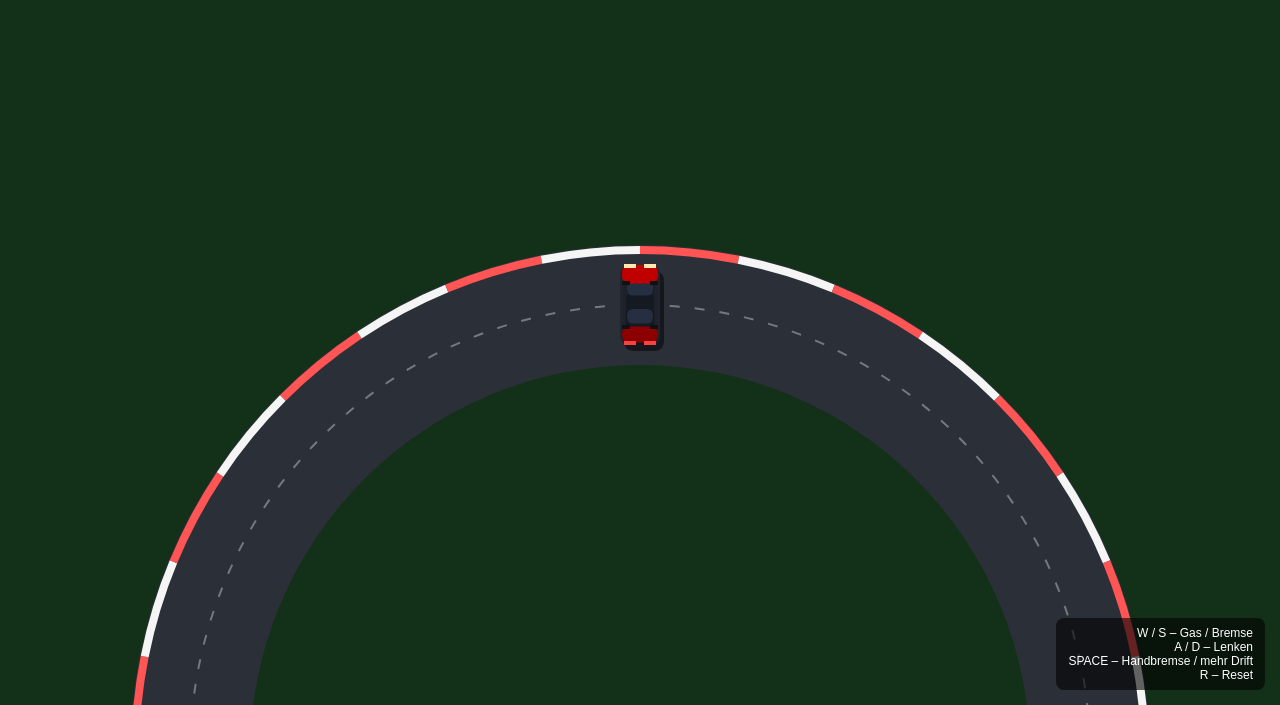
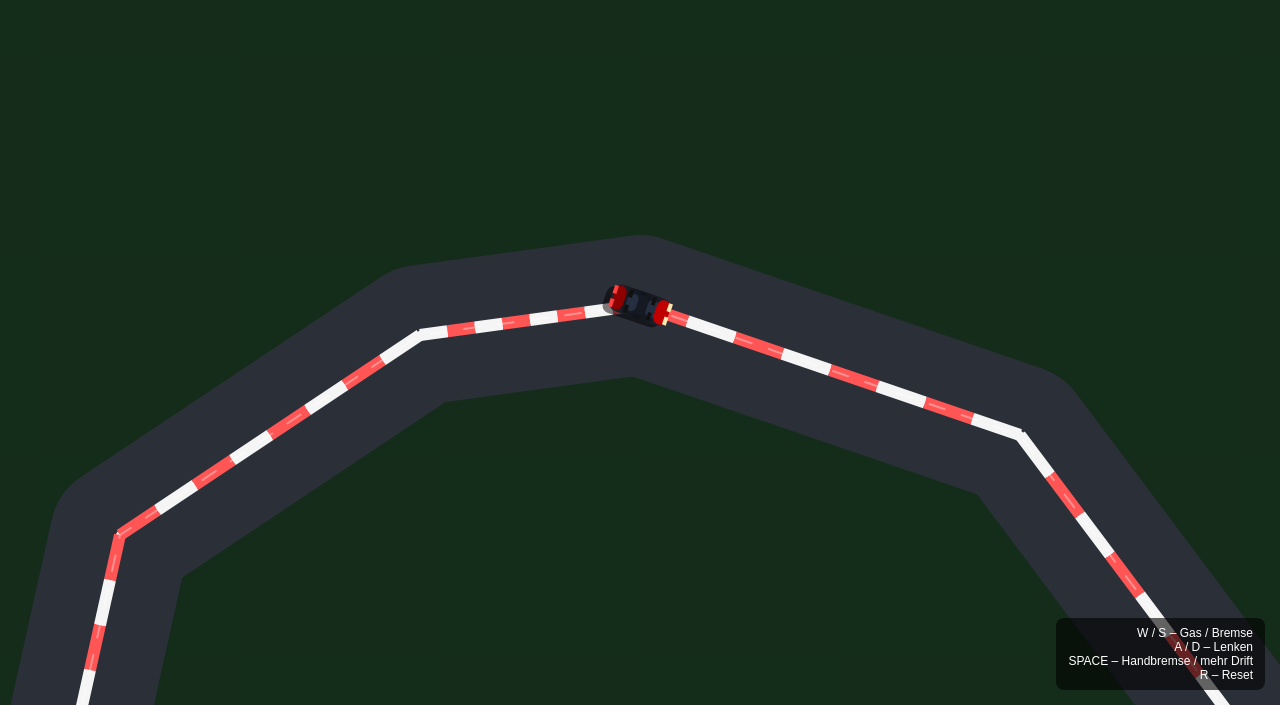
Before and after one commit to imannsv/driftkingonline, a plain HTML site: page index.html in a window 1280 px wide. Shown: the part 95-800 px from the top of the page. Drawn offline with Linux system fonts and the light colour scheme.

Commit message:
sdfgdfgagfdfgdaafdg

```diff
--- a/index.html
+++ b/index.html
@@ -2,7 +2,7 @@
 <html lang="de">
 <head>
     <meta charset="UTF-8">
-    <title>2D Drift Ring</title>
+    <title>2D Drift Circuit</title>
     <style>
         html, body {
             margin: 0;
@@ -51,7 +51,7 @@
 </head>
 <body>
     <div id="hud">
-        <div id="hud-title">2D DRIFT RING</div>
+        <div id="hud-title">2D DRIFT CIRCUIT</div>
         <div>Speed: <span id="speedText">0</span> km/h</div>
         <div>Drift: <span id="driftText">0</span>%</div>
         <div id="offText" style="margin-top:4px; color:#ff7070; display:none;">OFF TRACK - Respawn</div>
@@ -106,35 +106,82 @@
         });
 
         // =========================
-        // Track: Rundkurs
+        // Track: Rundkurs (Polyline)
         // =========================
+        // geschlossener Kurs mit Kurven & leichten Geraden
+        const TRACK_HALF_WIDTH = 70; // halbe Breite der Strecke
 
-        const TRACK_RADIUS = 450;       // Radius der Mittellinie
-        const TRACK_HALF_WIDTH = 60;    // halbe Breite der Fahrbahn
-        const WORLD_MARGIN = 200;
+        const trackPoints = [
+            { x: 0, y: -550 },   // Start oben
+            { x: 380, y: -420 },
+            { x: 620, y: -100 },
+            { x: 550, y: 260 },
+            { x: 250, y: 520 },
+            { x: -80, y: 520 },
+            { x: -420, y: 330 },
+            { x: -600, y: 40 },
+            { x: -520, y: -320 },
+            { x: -220, y: -520 }
+        ];
+        const WORLD_MARGIN = 300;
+
+        function segmentDistance(p, a, b) {
+            const abx = b.x - a.x;
+            const aby = b.y - a.y;
+            const apx = p.x - a.x;
+            const apy = p.y - a.y;
+            const abLenSq = abx * abx + aby * aby;
+            let t = 0;
+            if (abLenSq > 0) {
+                t = (apx * abx + apy * aby) / abLenSq;
+                if (t < 0) t = 0;
+                if (t > 1) t = 1;
+            }
+            const cx = a.x + abx * t;
+            const cy = a.y + aby * t;
+            const dx = p.x - cx;
+            const dy = p.y - cy;
+            return Math.hypot(dx, dy);
+        }
+
+        function distanceToTrackCenter(px, py) {
+            const p = { x: px, y: py };
+            let minD = Infinity;
+            const n = trackPoints.length;
+            for (let i = 0; i < n; i++) {
+                const a = trackPoints[i];
+                const b = trackPoints[(i + 1) % n];
+                const d = segmentDistance(p, a, b);
+                if (d < minD) minD = d;
+            }
+            return minD;
+        }
+
+        function isOnTrack(x, y) {
+            const d = distanceToTrackCenter(x, y);
+            return d <= TRACK_HALF_WIDTH * 0.85;
+        }
 
         // =========================
-        // Car-Physik (Topdown, Drift)
+        // Car-Physik
         // =========================
-
         const car = {
             x: 0,
             y: 0,
-            angle: 0,          // Heading
+            angle: 0,          // Richtung (wird für Physik + Zeichnen benutzt)
             vx: 0,
             vy: 0,
-            width: 40,
-            length: 80,
-            maxSpeed: 70,      // stärker, arcade
-            acceleration: 120, // Gas
-            brake: 160,        // Bremse
-            friction: 1.8,     // geringere Reibung = mehr Rollen
-            grip: 9,           // je niedriger, desto mehr Drift
-            handbrakeGrip: 3,  // Handbremse = sehr loose
-            steering: 160,     // Grad pro Sekunde
+            width: 28,         // optische Breite
+            length: 60,        // optische Länge
+            maxSpeed: 60,      // faires Arcadetempo
+            acceleration: 90,  // fühlbare Beschleunigung
+            brake: 140,
+            friction: 2.3,
+            grip: 9,
+            handbrakeGrip: 3,
+            steering: 190      // Grad / Sekunde (direkter als vorher)
         };
 
-        // Respawn-Status
         const respawn = {
             active: false,
             timer: 0,
@@ -143,10 +190,11 @@
         };
 
         function setCarToSpawn() {
-            // oben am Ring, nach rechts fahrend (im Uhrzeigersinn)
-            car.x = 0;
-            car.y = -TRACK_RADIUS;
-            car.angle = 0; // nach rechts
+            const start = trackPoints[0];
+            const next = trackPoints[1];
+            car.x = start.x;
+            car.y = start.y;
+            car.angle = Math.atan2(next.y - start.y, next.x - start.x); // tangential zur Strecke
             car.vx = 0;
             car.vy = 0;
         }
@@ -161,7 +209,6 @@
         }
 
         function manualReset() {
-            // Direktes Reset per R
             resetCar();
         }
 
@@ -169,16 +216,10 @@
 
         const skidmarks = [];
 
-        function isOnTrack(x, y) {
-            const dist = Math.hypot(x, y);
-            const d = Math.abs(dist - TRACK_RADIUS);
-            return d <= TRACK_HALF_WIDTH * 0.85; // leicht enger für "Offtrack"-Gefühl
-        }
-
         function triggerAutoRespawn() {
             respawn.active = true;
-            respawn.timer = 1.2;       // ~1.2 Sek
-            respawn.blinkTimer = 0.15; // alle 0.15s toggle
+            respawn.timer = 1.2;
+            respawn.blinkTimer = 0.15;
             respawn.visible = true;
             setCarToSpawn();
             offText.style.display = 'block';
@@ -202,7 +243,6 @@
         }
 
         function updateCar(dt) {
-            // Wenn Respawn läuft: keine Steuerung / Physik aktualisieren
             if (respawn.active) {
                 car.vx = 0;
                 car.vy = 0;
@@ -216,7 +256,6 @@
             const sideSpeed = -car.vx * sin + car.vy * cos;
 
             let accel = 0;
-
             if (keys.w) accel += car.acceleration;
             if (keys.s) accel -= car.brake;
 
@@ -229,14 +268,12 @@
             if (limitedForward > maxFwd) limitedForward = maxFwd;
             if (limitedForward < maxBack) limitedForward = maxBack;
 
-            // Grip
             let grip = keys.space ? car.handbrakeGrip : car.grip;
             const newSideSpeed = sideSpeed * Math.exp(-grip * dt);
 
             car.vx = limitedForward * cos - newSideSpeed * sin;
             car.vy = limitedForward * sin + newSideSpeed * cos;
 
-            // globale Reibung
             const speed = Math.hypot(car.vx, car.vy);
             if (speed > 0) {
                 const frictionForce = car.friction * dt;
@@ -246,29 +283,27 @@
                 car.vy *= scale;
             }
 
-            // Lenken (deutlich direkter, nicht komplett abhängig von Speed)
-            const steerInput = (keys.a ? 1 : 0) + (keys.d ? -1 : 0); // links positiv
+            // A/D vertauscht fixen: A = links, D = rechts
+            const steerInput = (keys.a ? -1 : 0) + (keys.d ? 1 : 0);
             if (steerInput !== 0 && speed > 1) {
-                const speedFactor = Math.max(speed / car.maxSpeed, 0.3); // immer mind. 30% Lenkeffekt
+                const speedFactor = Math.max(speed / car.maxSpeed, 0.3);
                 const steerAmount = (car.steering * Math.PI / 180) * steerInput * dt * speedFactor;
                 car.angle += steerAmount;
             }
 
-            // Position
             car.x += car.vx * dt;
             car.y += car.vy * dt;
 
-            // Weltgrenzen (absurde Ausreißer verhindern)
-            const limit = TRACK_RADIUS + TRACK_HALF_WIDTH + WORLD_MARGIN;
+            const limit = 1000 + WORLD_MARGIN;
             if (car.x < -limit) car.x = -limit;
             if (car.x > limit) car.x = limit;
             if (car.y < -limit) car.y = -limit;
             if (car.y > limit) car.y = limit;
 
-            // Drift- und Skidmarks
-            const driftStrength = Math.min(Math.abs(sideSpeed) / 20, 1); // 0..1
+            // Drift / Skidmarks
+            const driftStrength = Math.min(Math.abs(sideSpeed) / 20, 1);
             if (driftStrength > 0.25 && speed > 5) {
-                const rearOffset = -car.length * 0.4;
+                const rearOffset = -car.length * 0.45;
                 const wx = car.x + rearOffset * cos;
                 const wy = car.y + rearOffset * sin;
                 skidmarks.push({
@@ -279,12 +314,10 @@
                 });
             }
 
-            // HUD
-            const kmh = Math.round(speed * 3.2); // Skala angepasst
+            const kmh = Math.round(speed * 2.6); // etwas „realistischer“
             speedText.textContent = kmh.toString();
             driftText.textContent = Math.round(driftStrength * 100);
 
-            // Offtrack-Check
             if (!isOnTrack(car.x, car.y)) {
                 triggerAutoRespawn();
             }
@@ -310,6 +343,87 @@
             };
         }
 
+        function drawTrack(camX, camY) {
+            // Asphalt
+            ctx.save();
+            ctx.strokeStyle = "#2b2f38";
+            ctx.lineWidth = TRACK_HALF_WIDTH * 2;
+            ctx.lineCap = "round";
+            ctx.lineJoin = "round";
+            ctx.beginPath();
+            for (let i = 0; i < trackPoints.length; i++) {
+                const p = worldToScreen(trackPoints[i].x, trackPoints[i].y, camX, camY);
+                if (i === 0) ctx.moveTo(p.x, p.y);
+                else ctx.lineTo(p.x, p.y);
+            }
+            ctx.closePath();
+            ctx.stroke();
+            ctx.restore();
+
+            // Rand (heller Streifen)
+            ctx.save();
+            ctx.strokeStyle = "#f5f5f5";
+            ctx.lineWidth = 8;
+            ctx.lineCap = "round";
+            ctx.lineJoin = "round";
+            ctx.beginPath();
+            for (let i = 0; i < trackPoints.length; i++) {
+                const p = worldToScreen(trackPoints[i].x, trackPoints[i].y, camX, camY);
+                if (i === 0) ctx.moveTo(p.x, p.y);
+                else ctx.lineTo(p.x, p.y);
+            }
+            ctx.closePath();
+            ctx.stroke();
+            ctx.restore();
+
+            // Curbs rot/weiß – wir laufen über die Segmente und wechseln die Farbe
+            const n = trackPoints.length;
+            const curbWidth = TRACK_HALF_WIDTH * 2 + 4;
+
+            for (let i = 0; i < n; i++) {
+                const a = trackPoints[i];
+                const b = trackPoints[(i + 1) % n];
+                const segments = 8;
+                for (let j = 0; j < segments; j++) {
+                    const t0 = j / segments;
+                    const t1 = (j + 1) / segments;
+                    const sx0 = a.x + (b.x - a.x) * t0;
+                    const sy0 = a.y + (b.y - a.y) * t0;
+                    const sx1 = a.x + (b.x - a.x) * t1;
+                    const sy1 = a.y + (b.y - a.y) * t1;
+
+                    const p0 = worldToScreen(sx0, sy0, camX, camY);
+                    const p1 = worldToScreen(sx1, sy1, camX, camY);
+
+                    ctx.save();
+                    ctx.strokeStyle = ((i + j) % 2 === 0) ? "#ff5555" : "#f5f5f5";
+                    ctx.lineWidth = 12;
+                    ctx.beginPath();
+                    ctx.moveTo(p0.x, p0.y);
+                    ctx.lineTo(p1.x, p1.y);
+                    ctx.stroke();
+                    ctx.restore();
+                }
+            }
+
+            // Mittellinie (gestrichelt)
+            ctx.save();
+            ctx.strokeStyle = "rgba(255,255,255,0.35)";
+            ctx.lineWidth = 2;
+            ctx.setLineDash([16, 18]);
+            ctx.lineCap = "round";
+            ctx.beginPath();
+            for (let i = 0; i < trackPoints.length; i++) {
+                const p = worldToScreen(trackPoints[i].x, trackPoints[i].y, camX, camY);
+                if (i === 0) ctx.moveTo(p.x, p.y);
+                else ctx.lineTo(p.x, p.y);
+            }
+            ctx.closePath();
+            ctx.stroke();
+            ctx.setLineDash([]);
+            ctx.restore();
+        }
+
         function draw(dt) {
             const camX = car.x;
             const camY = car.y;
@@ -318,46 +432,25 @@
             ctx.fillStyle = "#133018";
             ctx.fillRect(0, 0, canvas.width, canvas.height);
 
-            // Track (Ring)
-            const centerScreen = worldToScreen(0, 0, camX, camY);
+            // leichte City/Grass-Struktur
             ctx.save();
-            ctx.translate(centerScreen.x, centerScreen.y);
+            ctx.globalAlpha = 0.18;
+            const sz = 200;
+            for (let x = -2000; x <= 2000; x += sz) {
+                for (let y = -2000; y <= 2000; y += sz) {
+                    const screenPos = worldToScreen(x, y, camX, camY);
+                    if (
+                        screenPos.x + sz < 0 || screenPos.x - sz > canvas.width ||
+                        screenPos.y + sz < 0 || screenPos.y - sz > canvas.height
+                    ) continue;
 
-            // Außen: Asphalt
-            ctx.fillStyle = "#2b2f38";
-            ctx.beginPath();
-            ctx.arc(0, 0, TRACK_RADIUS + TRACK_HALF_WIDTH, 0, Math.PI * 2);
-            ctx.fill();
+                    ctx.fillStyle = ((x / sz + y / sz) % 2 === 0) ? "#1c2028" : "#181c24";
+                    ctx.fillRect(screenPos.x, screenPos.y, sz, sz);
+                }
+            }
+            ctx.restore();
 
-            // Innen ausschneiden (Wiese) – einfach innen nochmal grün drüber
-            ctx.fillStyle = "#133018";
-            ctx.beginPath();
-            ctx.arc(0, 0, TRACK_RADIUS - TRACK_HALF_WIDTH, 0, Math.PI * 2);
-            ctx.fill();
-
-            // Curbs (rot/weiß)
-            const curbOuter = TRACK_RADIUS + TRACK_HALF_WIDTH - 5;
-            const curbInner = TRACK_RADIUS - TRACK_HALF_WIDTH + 5;
-
-            for (let i = 0; i < 32; i++) {
-                const start = (i / 32) * Math.PI * 2;
-                const end = ((i + 1) / 32) * Math.PI * 2;
-                ctx.beginPath();
-                ctx.strokeStyle = (i % 2 === 0) ? "#ff5555" : "#f5f5f5";
-                ctx.lineWidth = 8;
-                ctx.arc(0, 0, curbOuter, start, end);
-                ctx.stroke();
-            }
-
-            // kleine Mittellinie
-            ctx.beginPath();
-            ctx.strokeStyle = "rgba(255,255,255,0.35)";
-            ctx.lineWidth = 2;
-            ctx.setLineDash([10, 15]);
-            ctx.arc(0, 0, TRACK_RADIUS, 0, Math.PI * 2);
-            ctx.stroke();
-            ctx.setLineDash([]);
-            ctx.restore();
+            drawTrack(camX, camY);
 
             // Skidmarks
             for (const s of skidmarks) {
@@ -371,13 +464,14 @@
                 ctx.restore();
             }
 
-            // Auto zeichnen
+            // Auto
             const carScreen = worldToScreen(car.x, car.y, camX, camY);
 
             if (respawn.visible) {
                 ctx.save();
                 ctx.translate(carScreen.x, carScreen.y);
-                ctx.rotate(car.angle);
+                // Auto „richtig herum“ zur Fahrtrichtung -> 90° drehen
+                ctx.rotate(car.angle + Math.PI / 2);
 
                 // Schatten
                 ctx.save();
@@ -388,7 +482,7 @@
                 ctx.restore();
 
                 // Karosserie
-                const bodyGradient = ctx.createLinearGradient(-car.width / 2, 0, car.width / 2, 0);
+                const bodyGradient = ctx.createLinearGradient(0, -car.length / 2, 0, car.length / 2);
                 bodyGradient.addColorStop(0, "#20252f");
                 bodyGradient.addColorStop(0.5, "#11141b");
                 bodyGradient.addColorStop(1, "#20252f");
@@ -408,7 +502,7 @@
                 roundedRect(ctx, -car.width * 0.32, car.length * 0.05, car.width * 0.64, car.length * 0.18, 6);
                 ctx.fill();
 
-                // Motorhaube & Heck – CLS-Farbstyle
+                // Motorhaube (oben) & Heck (unten)
                 ctx.fillStyle = "#c00000";
                 roundedRect(ctx, -car.width * 0.45, -car.length * 0.5, car.width * 0.9, car.length * 0.23, 8);
                 ctx.fill();
@@ -416,12 +510,12 @@
                 roundedRect(ctx, -car.width * 0.45, car.length * 0.27, car.width * 0.9, car.length * 0.2, 8);
                 ctx.fill();
 
-                // Scheinwerfer
+                // Scheinwerfer (vorne = oben)
                 ctx.fillStyle = "#ffe9b0";
                 ctx.fillRect(-car.width * 0.4, -car.length * 0.5 - 1, car.width * 0.3, 4);
                 ctx.fillRect(car.width * 0.1, -car.length * 0.5 - 1, car.width * 0.3, 4);
 
-                // Rücklichter
+                // Rücklichter (unten)
                 ctx.fillStyle = "#ff4040";
                 ctx.fillRect(-car.width * 0.4, car.length * 0.5 - 4, car.width * 0.3, 4);
                 ctx.fillRect(car.width * 0.1, car.length * 0.5 - 4, car.width * 0.3, 4);
```
